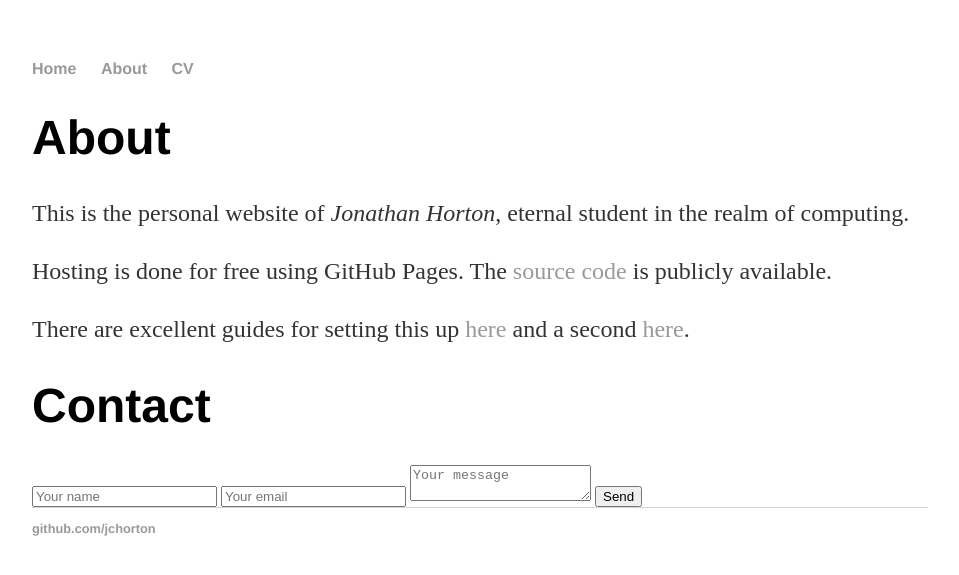
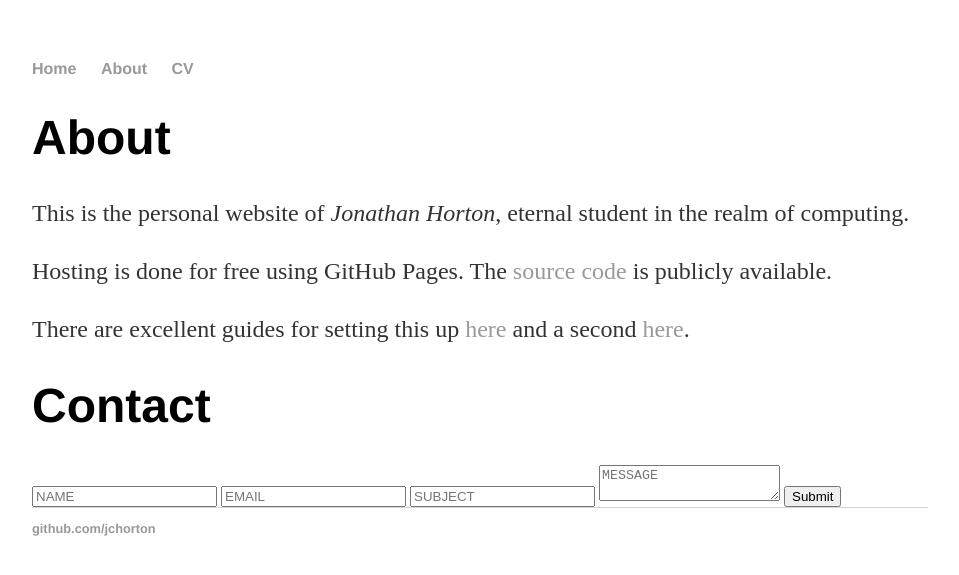
Before and after one commit to jchorton/jchorton.github.io, a Jekyll site: the page built from about/index.md, in a window 1280 px wide. Shown: the top 575 px of the page, without its empty margins (160-1119 px from the left). Built offline with Jekyll 4.4.1, drawn with Linux system fonts in a browser that asks for light colours.

Commit message:
Update index.md

```diff
--- a/about/index.md
+++ b/about/index.md
@@ -12,11 +12,17 @@ Hosting is done for free using GitHub Pages. The [source code](https://github.co
 There are excellent guides for setting this up [here](http://jmcglone.com/guides/github-pages/) and a second [here](https://readwrite.com/2013/11/27/github-pages-explained/).
 
 # Contact
-<form id="contactform" action="//formspree.io/hort_wort@hotmail.com" method="POST">
-    <input type="text" name="name" placeholder="Your name">
-    <input type="email" name="_replyto" placeholder="Your email">
-    <input type="hidden" name="_subject" value="Website contact" />
-    <textarea name="message" placeholder="Your message"></textarea>
-    <input type="text" name="_gotcha" style="display:none" />
-    <input type="submit" value="Send">
+<form id='contact_form' method='POST'>
+  <div class='large-12 columns'>
+    <p id='thanks' style='display: none;'>
+      Thanks for contacting me, I'll try to reply soon!
+    </p>
+  </div>
+  <div class='medium-12 columns'>
+    <input class='required' name='name' placeholder='NAME' type='text'>
+    <input class='required email' name='email' placeholder='EMAIL' type='text'>
+    <input class='required' name='subject' placeholder='SUBJECT' type='text'>
+    <textarea class='required' name='message' placeholder='MESSAGE'></textarea>
+    <input class='button white' type='submit'>
+  </div>
 </form>
```
